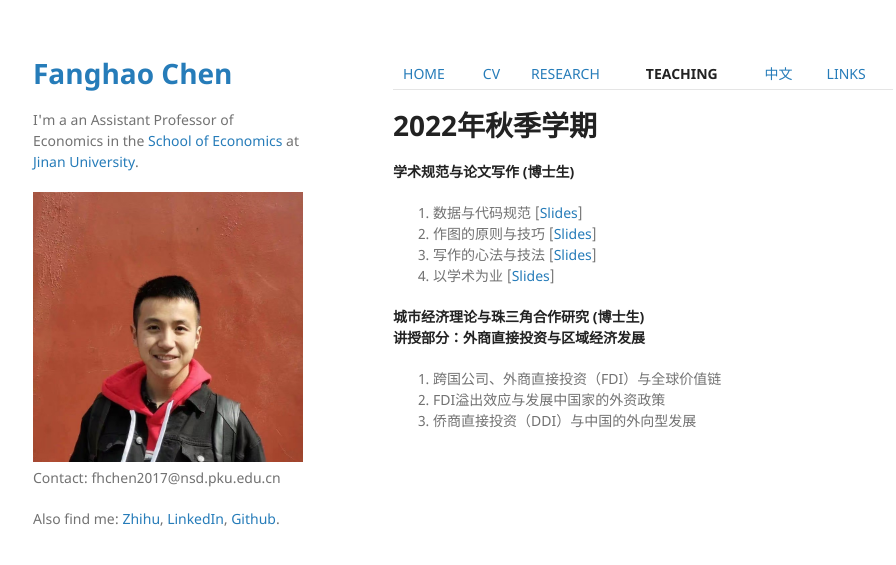
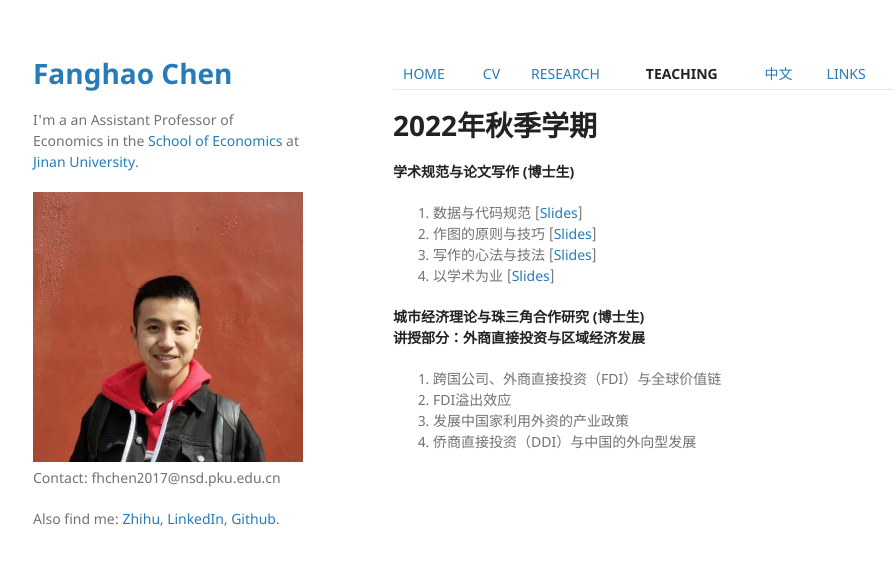
Before and after one commit to FanghaoChen/homepage, a Jekyll site: the page built from teaching.md, in a window 1280 px wide. Shown: the top 565 px of the page, without its empty margins (177-1073 px from the left). Built offline with Jekyll 4.4.1, drawn with Linux system fonts in a browser that asks for light colours; our own code applies the rules of GitHub Pages for plain Markdown files.

Commit message:
Update teaching.md

```diff
--- a/teaching.md
+++ b/teaching.md
@@ -11,5 +11,6 @@
 **城市经济理论与珠三角合作研究 (博士生)** <br/>
 **讲授部分：外商直接投资与区域经济发展**
 1. 跨国公司、外商直接投资（FDI）与全球价值链 <br/>
-2. FDI溢出效应与发展中国家的外资政策 <br/>
-3. 侨商直接投资（DDI）与中国的外向型发展 <br/>
+2. FDI溢出效应 <br/>
+3. 发展中国家利用外资的产业政策 <br/>
+4. 侨商直接投资（DDI）与中国的外向型发展 <br/>
```
